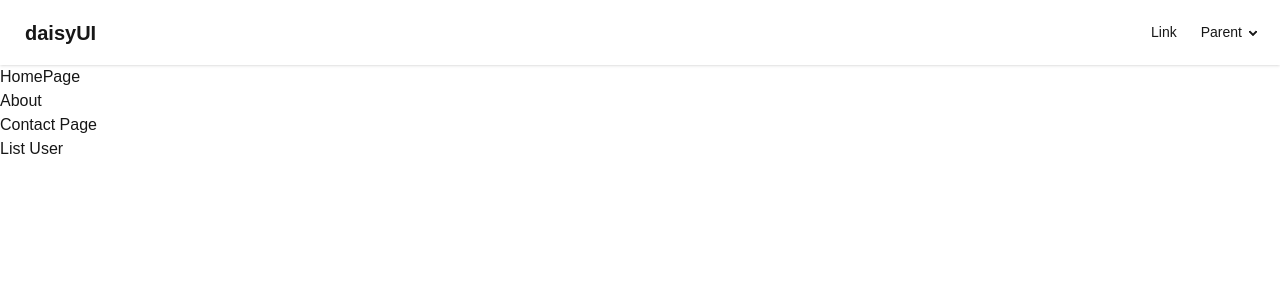
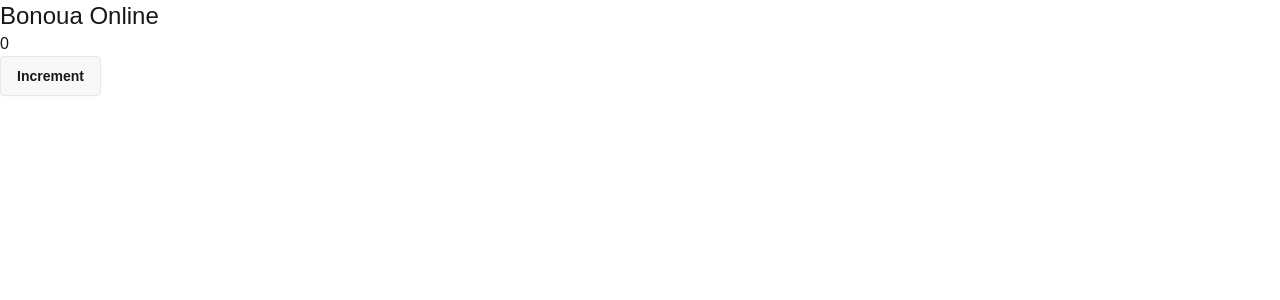
Before and after one commit to ManouBlog/Projet_next, a Next.js app: page / in a window 1280 px wide. Shown: the top 300 px of the page. Built offline with nearby package versions, Linux system fonts and the light colour scheme.

Commit message:
add store with redux

```diff
--- a/package.json
+++ b/package.json
@@ -9,9 +9,12 @@
     "lint": "next lint"
   },
   "dependencies": {
+    "@reduxjs/toolkit": "^2.8.2",
     "next": "15.3.2",
     "react": "^19.0.0",
-    "react-dom": "^19.0.0"
+    "react-dom": "^19.0.0",
+    "react-redux": "^9.2.0",
+    "redux": "^5.0.1"
   },
   "devDependencies": {
     "@eslint/eslintrc": "^3",
--- /dev/null
+++ b/src/app/StoreProvider.jsx
@@ -0,0 +1,7 @@
+'use client';
+import { Provider } from 'react-redux'
+import { store } from './store'
+
+export const StoreProvider = ({children})=>{
+    return <Provider store={store}>{children}</Provider>
+}
--- a/src/app/layout.js
+++ b/src/app/layout.js
@@ -1,6 +1,6 @@
 import { Geist, Geist_Mono } from "next/font/google";
 import "./globals.css";
-import Header from "app/components/Header";
+import { StoreProvider } from "./StoreProvider";
 
 const geistSans = Geist({
   variable: "--font-geist-sans",
@@ -13,19 +13,20 @@ const geistMono = Geist_Mono({
 });
 
 export const metadata = {
-  title: "myAPP",
-  description: "Generated by create next app",
+  title: "Bonoua",
+  description: "Bonoua online",
 };
 
 export default function RootLayout({ children }) {
   return (
+    <StoreProvider>
     <html lang="en" suppressHydrationWarning>
       <body
         className={`${geistSans.variable} ${geistMono.variable} antialiased`}
       >
-      <Header />
         {children}
       </body>
     </html>
+    </StoreProvider>
   );
 }
--- a/src/app/page.jsx
+++ b/src/app/page.jsx
@@ -1,11 +1,15 @@
-// import Image from "next/image";
-import Link from 'next/link';
-
+'use client'
+import { useSelector ,useDispatch} from "react-redux";
+import {increment} from "./store/slice/counterReducer"
 export default function Home() {
+  const myCounterValue = useSelector(state=>state.counter.value)
+  const dispatch = useDispatch()
   return (
     <div>
-      HomePage
-      <div>
+      <h1 className='text-2xl'>Bonoua Online</h1>
+      <p>{myCounterValue}</p>
+      <button className="btn" onClick={()=>dispatch(increment())}>Increment</button>
+      {/* <div>
         <ul>
            <li>
             <Link href="/about">About</Link>
@@ -17,7 +21,7 @@ export default function Home() {
             <Link href="/listUser">List User</Link>
           </li>
         </ul>
-      </div>
+      </div> */}
     </div>
 
   );
--- /dev/null
+++ b/src/app/store/index.js
@@ -0,0 +1,8 @@
+import { configureStore } from '@reduxjs/toolkit'
+import counterReducer from './slice/counterReducer'
+
+export const store = configureStore({
+  reducer: {
+    counter: counterReducer,
+  },
+})
--- /dev/null
+++ b/src/app/store/slice/counterReducer.js
@@ -0,0 +1,14 @@
+
+import { createSlice } from '@reduxjs/toolkit'
+
+const counterSlice = createSlice({
+  name: 'counter',
+  initialState: { value: 0 },
+  reducers: {
+    increment: state => { state.value += 1 },
+    decrement: state => { state.value -= 1 },
+  },
+})
+
+export const { increment, decrement } = counterSlice.actions
+export default counterSlice.reducer
```
Also changed, not shown: 1 other file (tests, documents, lock files or other folders).
